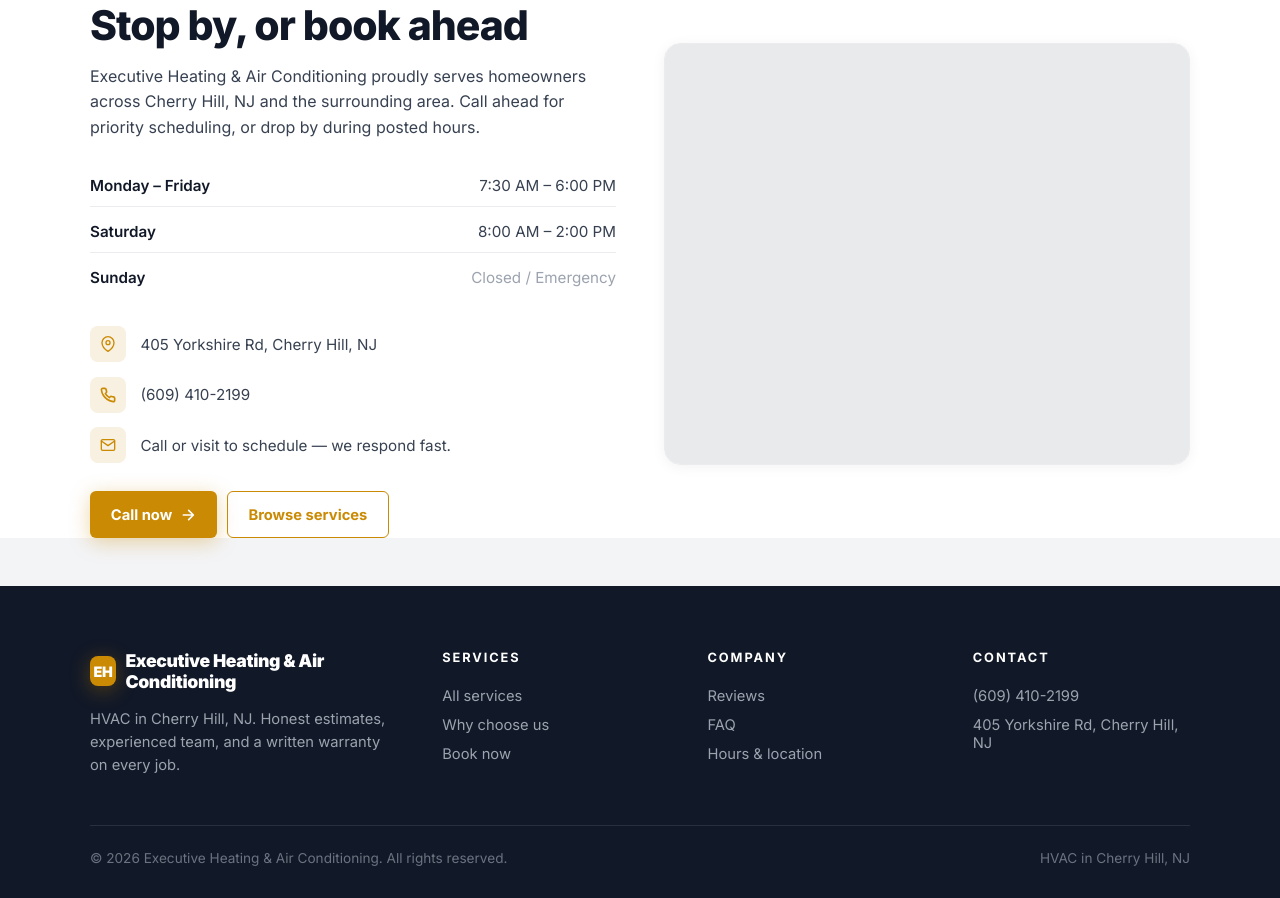
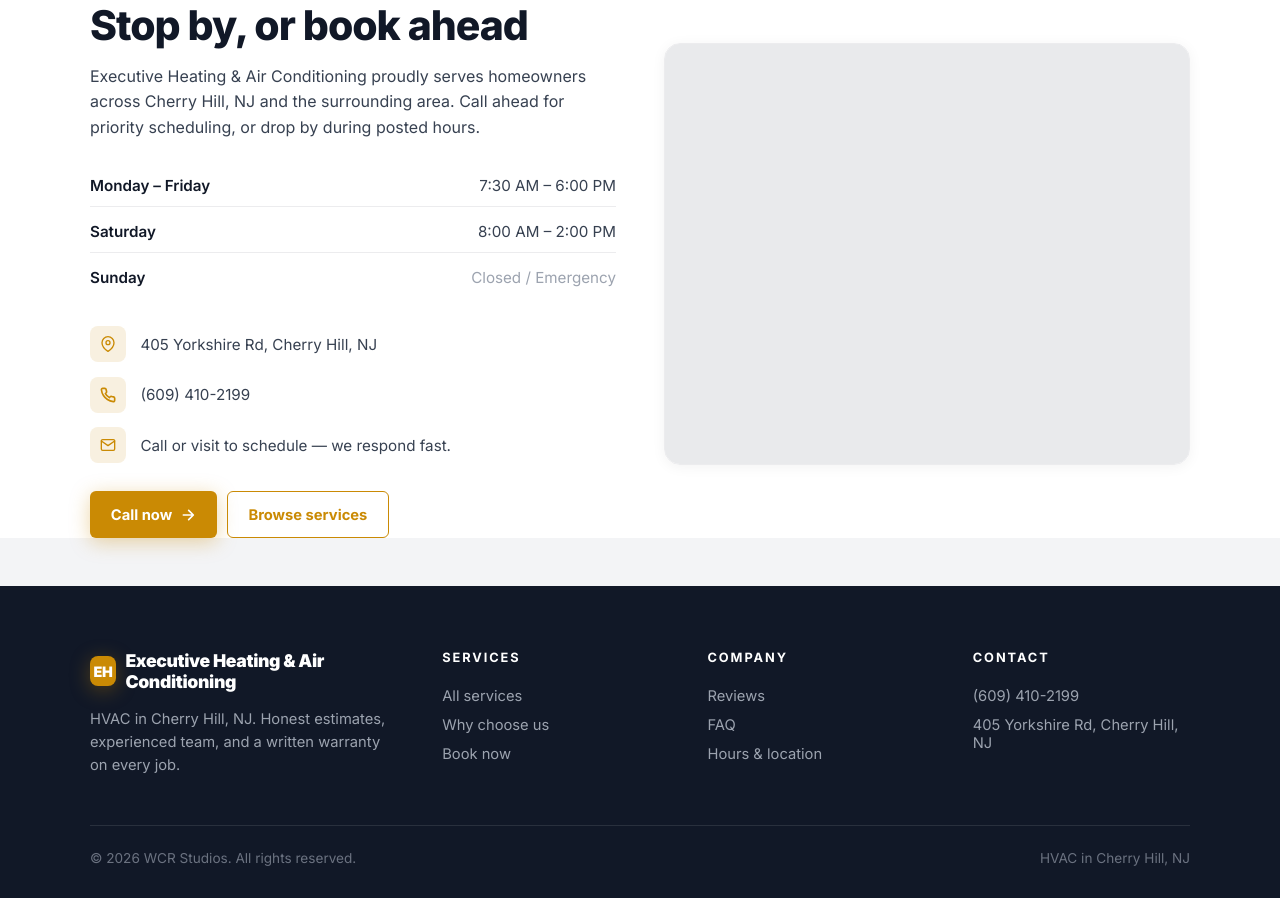
Before and after one commit to Wrenbjor/trades--executive-heating-and-air-conditioning, a plain HTML site: page index.html in a window 1280 px wide. Shown: the part 4665-5563 px from the top of the page. Drawn offline with nearby package versions, Linux system fonts and the light colour scheme; no server answers.

Commit message:
Update site

```diff
--- a/index.html
+++ b/index.html
@@ -605,7 +605,7 @@
     </div>
   </div>
   <div class="foot-bottom">
-    <div>&copy; 2026 Executive Heating &amp; Air Conditioning. All rights reserved.</div>
+    <div>&copy; 2026 WCR Studios. All rights reserved.</div>
     <div>HVAC in Cherry Hill, NJ</div>
   </div>
 </footer>
```
